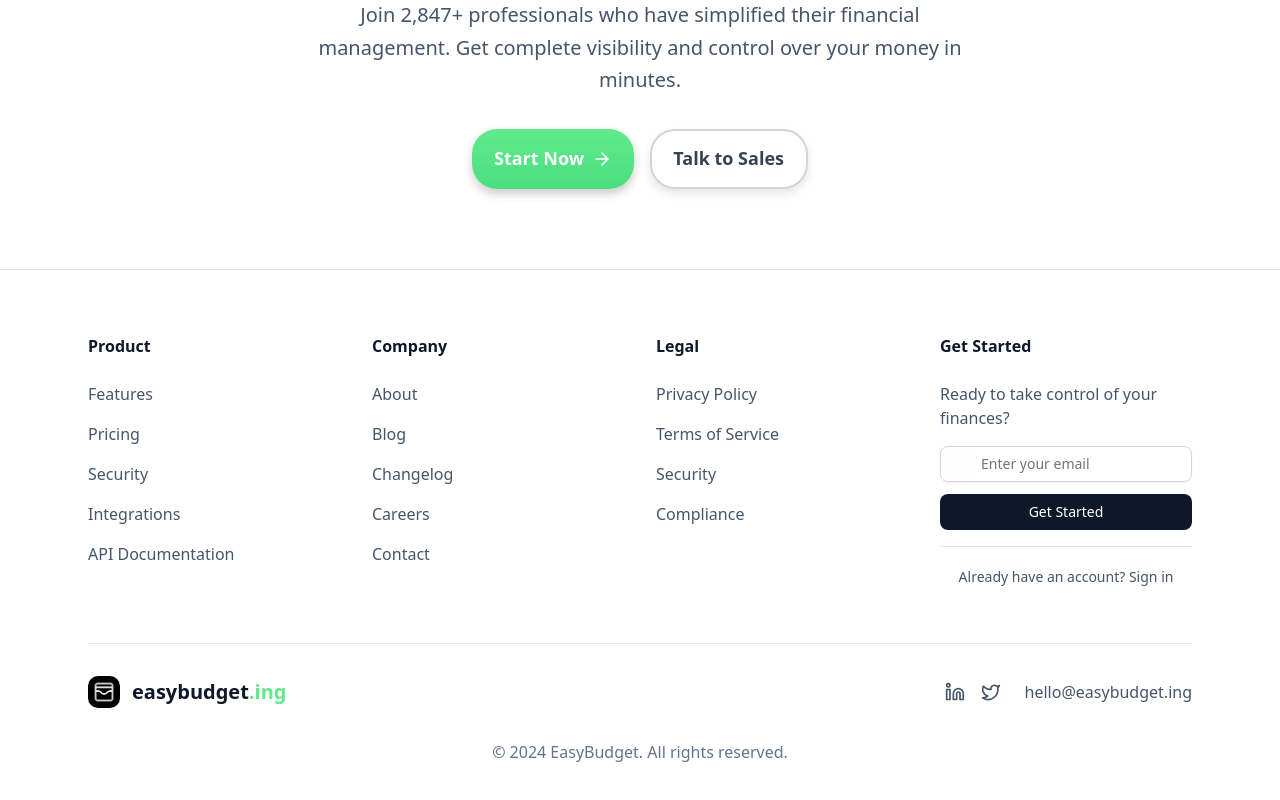
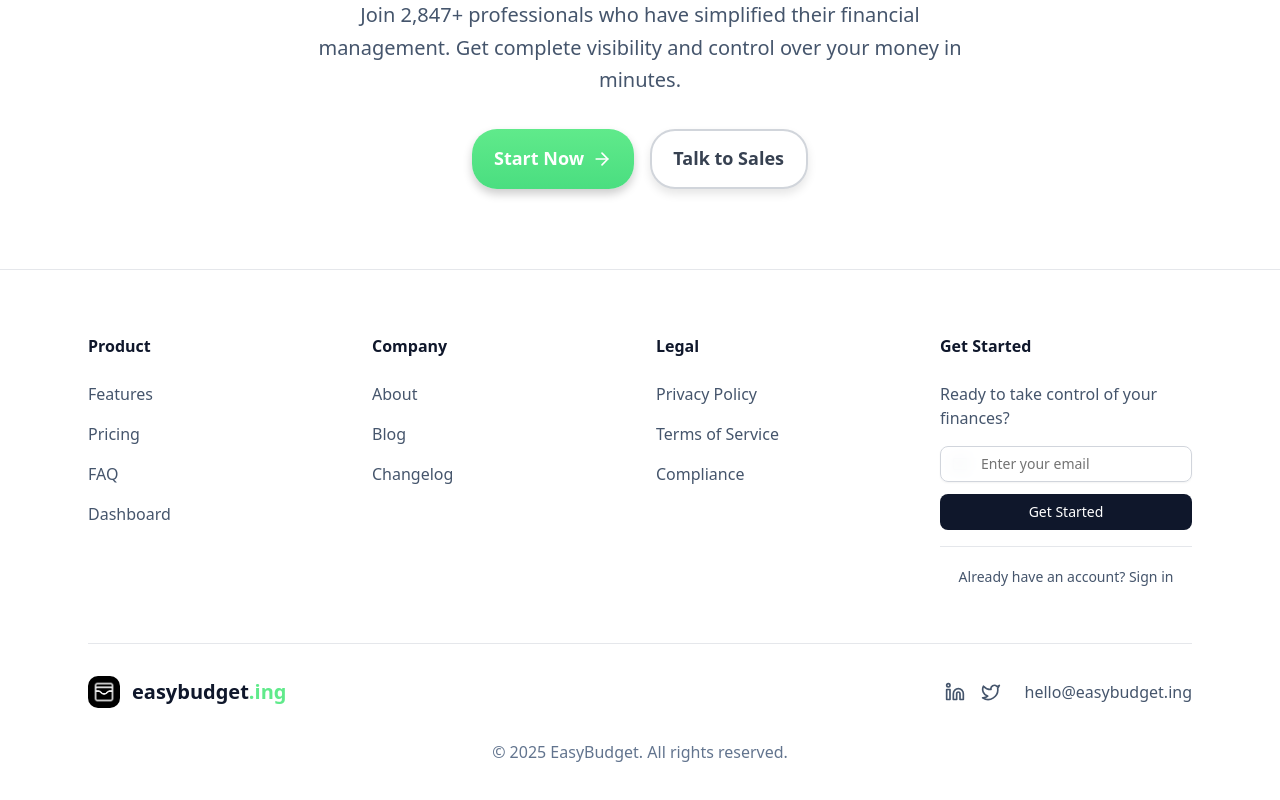
Before and after one commit to mttspss/easybudget, a Next.js app: page / in a window 1280 px wide. Shown: the part 6681-7481 px from the top of the page. Built offline with nearby package versions, Linux system fonts and the light colour scheme; no server answers.

Commit message:
Update footer: remove unnecessary links, add FAQ and Dashboard, update copyright to 2025

```diff
--- a/src/app/page.tsx
+++ b/src/app/page.tsx
@@ -757,14 +757,14 @@ export default function LandingPage() {
                       </div>
                     </div>
                   ) : (
-                    <div className="mb-3">
+                  <div className="mb-3">
                       {/* Monthly Pricing Display */}
                       <div className="flex items-baseline justify-center">
                         <span className="text-3xl font-bold text-black">{plan.monthlyPrice}</span>
                         <span className="text-black ml-1 text-sm">/month</span>
                       </div>
                       <div className="text-xs text-slate-500 mt-0.5">billed monthly</div>
-                    </div>
+                </div>
                   )}
                   <p className="text-sm text-black leading-relaxed group-hover:text-black transition-colors duration-300">{plan.desc}</p>
                 </div>
@@ -939,9 +939,8 @@ export default function LandingPage() {
               <ul className="space-y-4 text-slate-600">
                 <li><a href="#benefits" className="hover:text-slate-900 transition-colors">Features</a></li>
                 <li><a href="#pricing" className="hover:text-slate-900 transition-colors">Pricing</a></li>
-                <li><a href="#" className="hover:text-slate-900 transition-colors">Security</a></li>
-                <li><a href="#" className="hover:text-slate-900 transition-colors">Integrations</a></li>
-                <li><a href="#" className="hover:text-slate-900 transition-colors">API Documentation</a></li>
+                <li><a href="#faq" className="hover:text-slate-900 transition-colors">FAQ</a></li>
+                <li><a href="/dashboard" className="hover:text-slate-900 transition-colors">Dashboard</a></li>
               </ul>
             </div>
 
@@ -952,8 +951,6 @@ export default function LandingPage() {
                 <li><a href="#" className="hover:text-slate-900 transition-colors">About</a></li>
                 <li><a href="#" className="hover:text-slate-900 transition-colors">Blog</a></li>
                 <li><a href="/changelog" className="hover:text-slate-900 transition-colors">Changelog</a></li>
-                <li><a href="#" className="hover:text-slate-900 transition-colors">Careers</a></li>
-                <li><a href="#" className="hover:text-slate-900 transition-colors">Contact</a></li>
               </ul>
             </div>
 
@@ -963,7 +960,6 @@ export default function LandingPage() {
               <ul className="space-y-4 text-slate-600">
                 <li><a href="/privacy" className="hover:text-slate-900 transition-colors">Privacy Policy</a></li>
                 <li><a href="/terms" className="hover:text-slate-900 transition-colors">Terms of Service</a></li>
-                <li><a href="#" className="hover:text-slate-900 transition-colors">Security</a></li>
                 <li><a href="#" className="hover:text-slate-900 transition-colors">Compliance</a></li>
               </ul>
             </div>
@@ -1036,7 +1032,7 @@ export default function LandingPage() {
 
             <div className="text-center mt-8">
               <p className="text-slate-500">
-                © 2024 EasyBudget. All rights reserved.
+                © 2025 EasyBudget. All rights reserved.
               </p>
             </div>
           </div>
```
